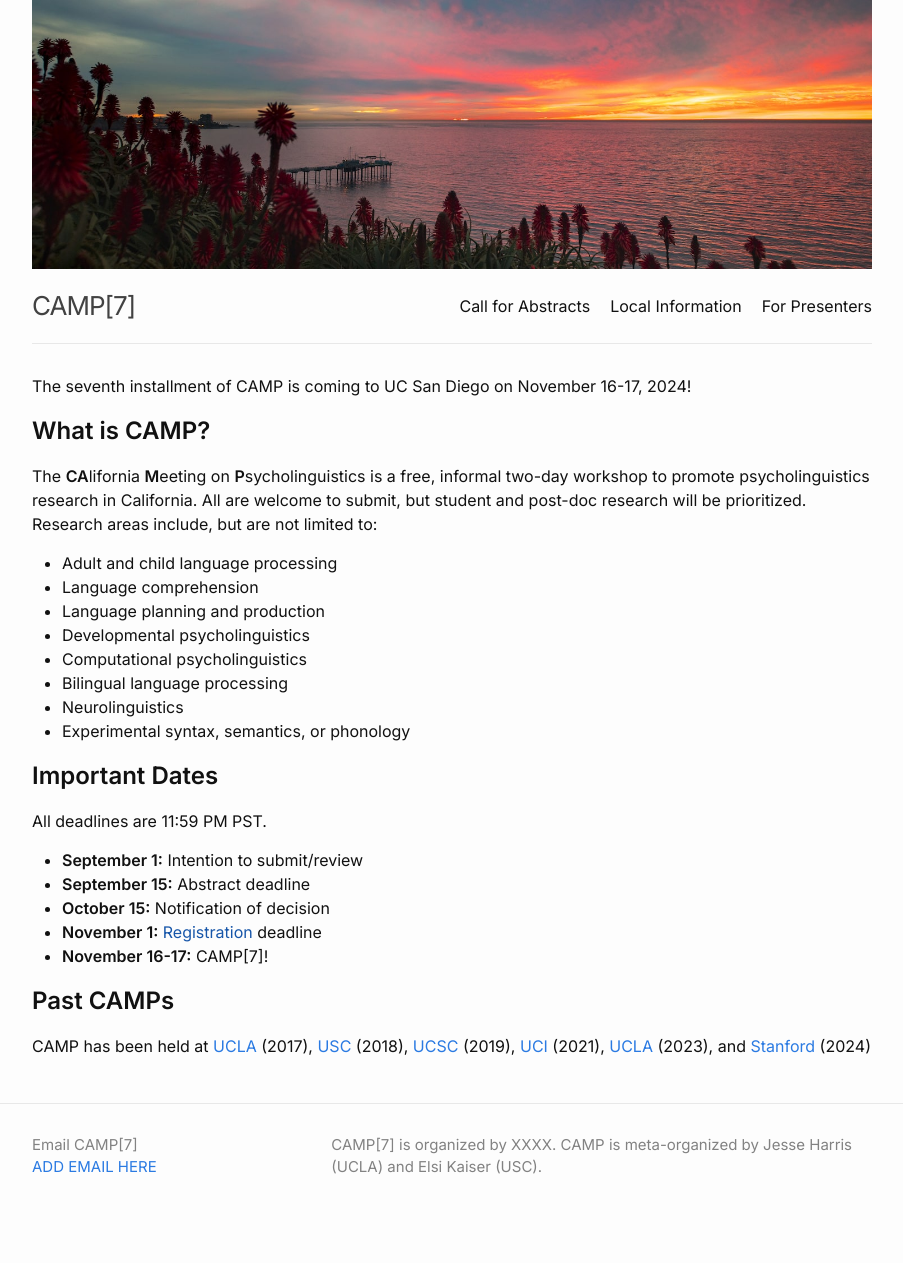
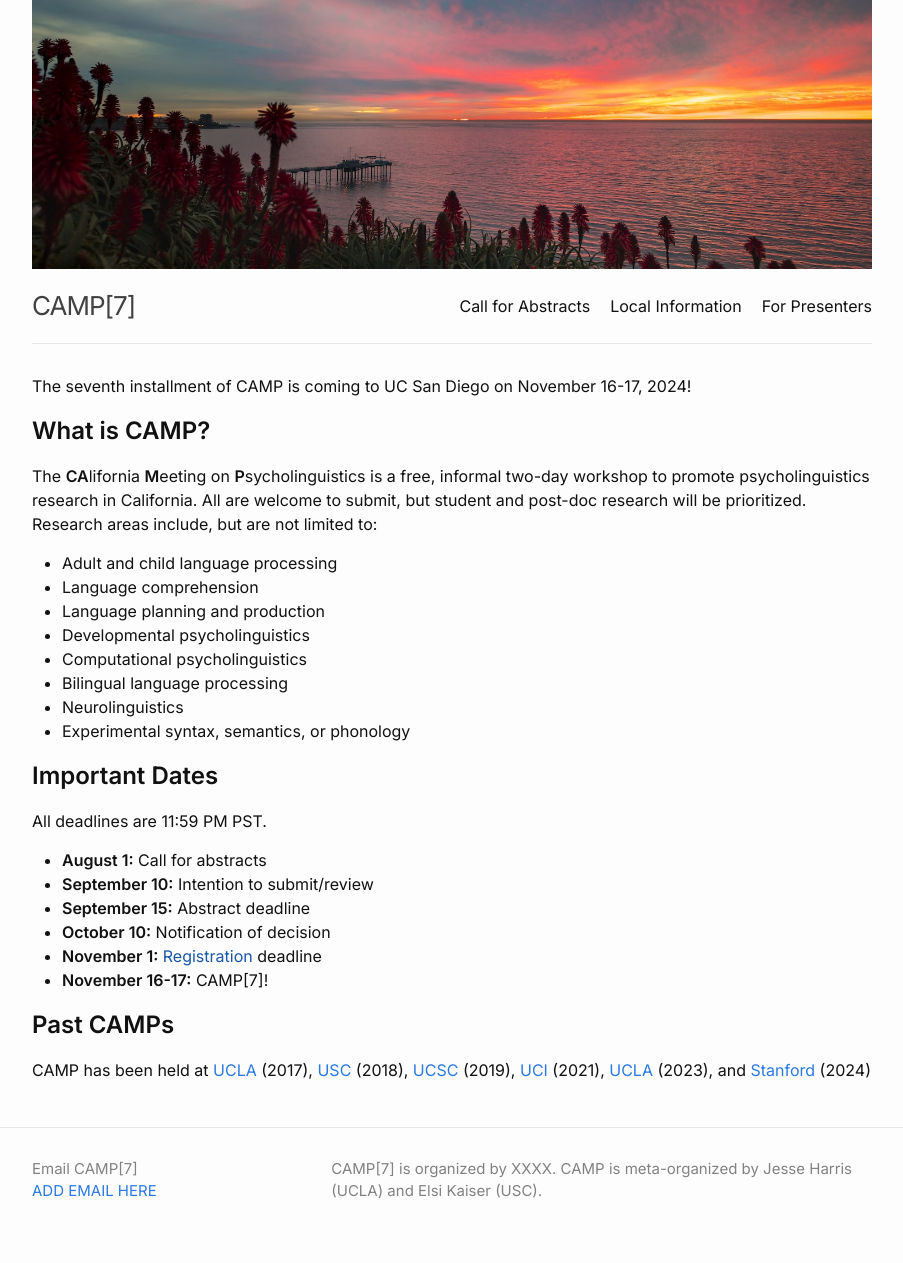
Before and after one commit to camp7ucsd/camp7.github.io, a Jekyll site: the page built from index.markdown, in a window 1280 px wide. Shown: the whole page, without its empty margins (188-1091 px from the left). Built offline with Jekyll 4.4.1, drawn with Linux system fonts in a browser that asks for light colours; before the commit the page ends 1239 px from its top, so only the background shows below that.

Commit message:
Update index.markdown

```diff
--- a/index.markdown
+++ b/index.markdown
@@ -24,9 +24,10 @@ The **CA**lifornia **M**eeting on **P**sycholinguistics is a free, informal two-
 ## Important Dates
 All deadlines are 11:59 PM PST.
 
-* **September 1:** Intention to submit/review
+* **August 1:** Call for abstracts
+* **September 10:** Intention to submit/review
 * **September 15:** Abstract deadline
-* **October 15:** Notification of decision
+* **October 10:** Notification of decision
 * **November 1:** [Registration]() deadline
 * **November 16-17:** CAMP\[7\]!
 
```
